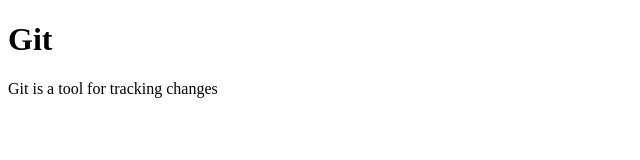
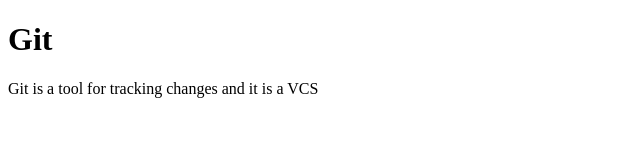
Before and after one commit to AthulyaG/freshersbatch-mar25, a plain HTML site: page Assignments/Intro.html in a window 1280 px wide. Shown: the whole page, without its empty margins (0-640 px from the left). Drawn offline with Linux system fonts and the light colour scheme.

Commit message:
Updated on Intro.html

```diff
--- a/Assignments/Intro.html
+++ b/Assignments/Intro.html
@@ -5,6 +5,6 @@
 	</head>
 	<body>
 		<h1>Git</h1>
-		<p>Git is a tool for tracking changes</p>
+		<p>Git is a tool for tracking changes and it is a VCS</p>
 	</body>
 </html>
```
